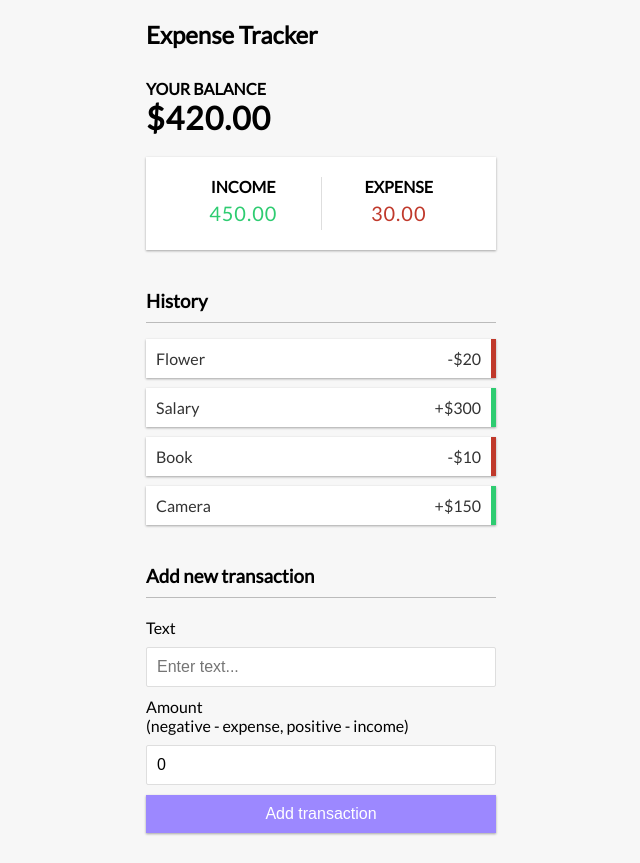
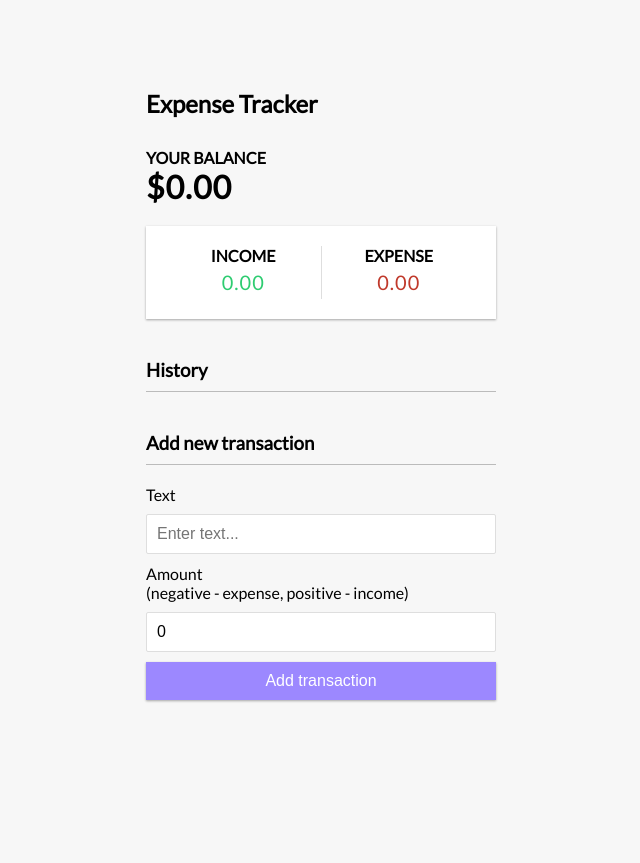
Before and after one commit to Tahir-Musharraf/Expense-tracker-react, a React (Create React App) app: page / in a window 1280 px wide. Shown: the whole page, without its empty margins (319-959 px from the left). After the commit the page ends 800 px from the top, so only its background shows below. Built offline with nearby package versions, Linux system fonts and the light colour scheme.

Commit message:
Update: now add transcation function is working

```diff
--- a/src/components/AddTransaction.js
+++ b/src/components/AddTransaction.js
@@ -1,23 +1,38 @@
-import React, {useState} from 'react'
+import React, {useState, useContext} from 'react'
+import { GlobalContext } from '../context/GlobalState';
 
 export const AddTransaction = () => {
-
   const [text, setText] = useState('');
   const [amount, setAmount] = useState(0);
+
+  const { addTransaction } = useContext(GlobalContext);
+
+  const onSubmit = e => {
+    e.preventDefault();
+
+    const newTransaction = {
+      id: Math.floor(Math.random() * 100000000),
+      text,
+      amount: +amount
+    }
+
+    addTransaction(newTransaction);
+  }
+
   return (
     <>
       <h3>Add new transaction</h3>
-        <form>
+      <form onSubmit={onSubmit}>
         <div className="form-control">
           <label htmlFor="text">Text</label>
-            <input type="text" value={text} onChange={((e)=> setText(e.target.value))} placeholder="Enter text..." />
+          <input type="text" value={text} onChange={(e) => setText(e.target.value)} placeholder="Enter text..." />
         </div>
         <div className="form-control">
           <label htmlFor="amount"
             >Amount <br />
             (negative - expense, positive - income)</label
           >
-            <input type="number" value={amount} onChange={((e)=> setAmount(e.target.value))} placeholder="Enter amount..." />
+          <input type="number" value={amount} onChange={(e) => setAmount(e.target.value)} placeholder="Enter amount..." />
         </div>
         <button className="btn">Add transaction</button>
       </form>
--- a/src/context/GlobalState.js
+++ b/src/context/GlobalState.js
@@ -1,12 +1,7 @@
 import react, { useReducer, createContext } from 'react';
 import AppReducer from './AppReducer';
 const initialState = {
-    transactions: [
-        { id: 1, text: 'Flower', amount: -20 },
-        { id: 2, text: 'Salary', amount: 300 },
-        { id: 3, text: 'Book', amount: -10 },
-        { id: 4, text: 'Camera', amount: 150 }
-]
+    transactions: []
 }
 
 
@@ -32,7 +27,8 @@ export const GlobalProvider = ({ children }) => {
 
     return (<GlobalContext.Provider value={{
         transactions: state.transactions,
-        deleteTransaction
+        deleteTransaction,
+        addTransaction
     }}>
         {children}
     </GlobalContext.Provider>);
```
Lines whose indentation alone changed are shown as unchanged.
